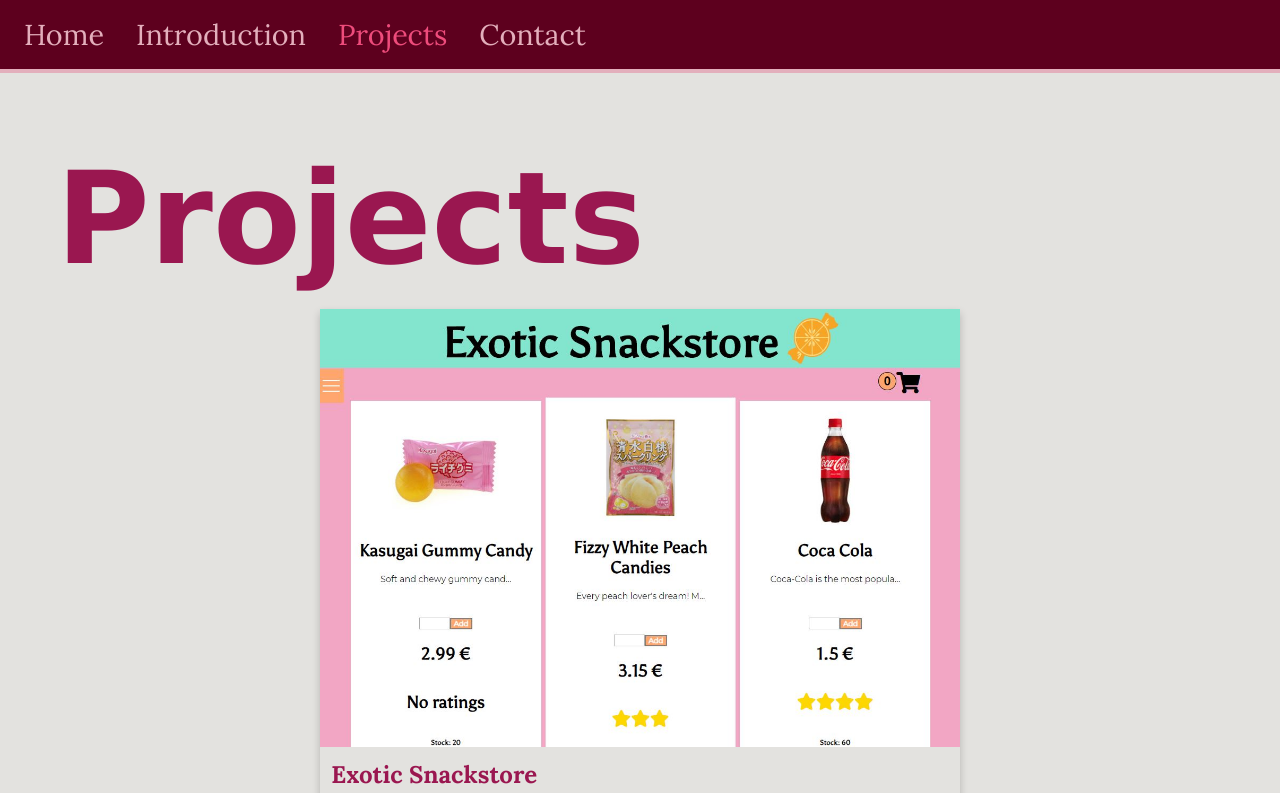
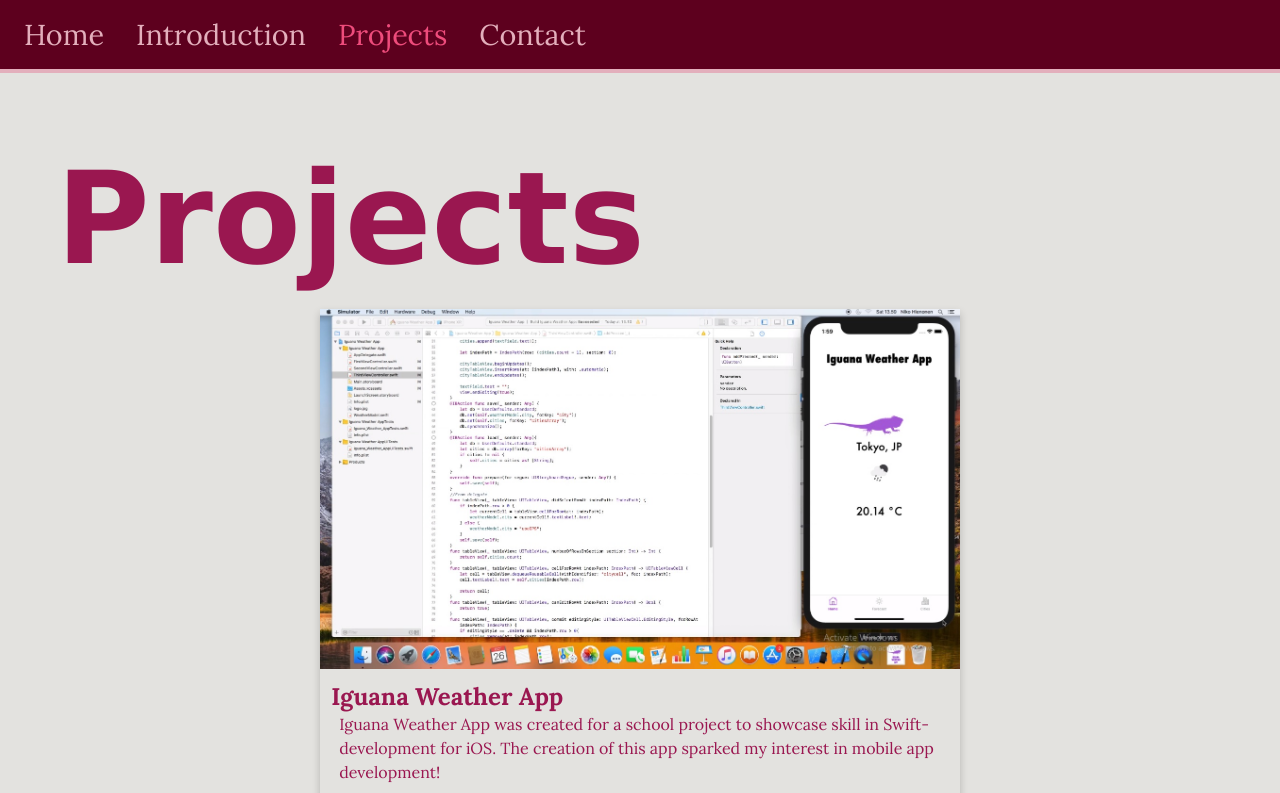
Before and after one commit to NikoHienonen/Portfolio, a React (Create React App) app in the folder frontend/: page /projects in a window 1280 px wide. Shown: the top 793 px of the page. Built offline with nearby package versions, Linux system fonts and the light colour scheme; a web font is replaced by a local one.

Commit message:
update
new project and tech

```diff
--- a/frontend/src/components/GetProjects.js
+++ b/frontend/src/components/GetProjects.js
@@ -1,5 +1,17 @@
 const GetProjects = () => {
   return [
+    {
+      id: 122
+      , name: "Iguana Weather App"
+      , description: "Iguana Weather App was created for a school project to showcase skill in Swift-development for iOS. The creation of this app sparked my interest in mobile app development!"
+      , stack : [
+        "swift"
+      ]
+      , img : 'iguana.jpg'
+      , alt: "iguana"
+      , github: "https://github.com/NikoHienonen/Iguana-Weather-App"
+      , link: ""
+    },
     {
       id: 123
       , name: "Exotic Snackstore"
--- a/frontend/src/components/Introduction.js
+++ b/frontend/src/components/Introduction.js
@@ -20,6 +20,7 @@
         <i className="fab fa-vuejs"></i>
         <i className="fab fa-sass"></i>
         <i className="fab fa-node"></i>
+        <i class="fab fa-swift"></i>
         <i className="fab fa-js-square"></i>
         <i className="fab fa-python"></i>
       </div>
```
Also changed, not shown: frontend/public/projects/iguana.JPG (added), 1 other file (tests, documents, lock files or other folders).
